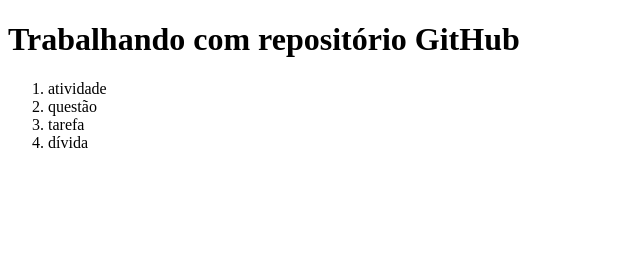
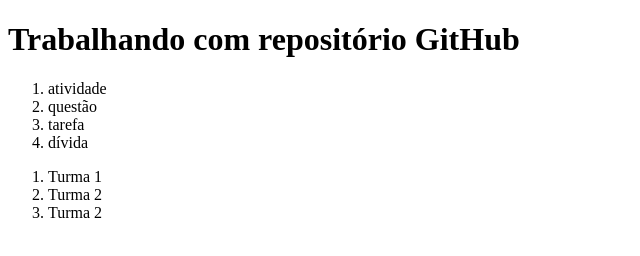
Before and after one commit to aloisiosousa/aula_git, a plain HTML site: page index.html in a window 1280 px wide. Shown: the whole page, without its empty margins (0-640 px from the left). Drawn offline with Linux system fonts and the light colour scheme.

Commit message:
Criacão da segunda lista

```diff
--- a/index.html
+++ b/index.html
@@ -17,6 +17,11 @@
         <li>tarefa</li>
         <li>dívida</li>
     </ol>
+    <ol>
+        <li>Turma 1</li>
+        <li>Turma 2</li>
+        <li>Turma 2</li>
+    </ol>
 </body>
 
 </html>
```
